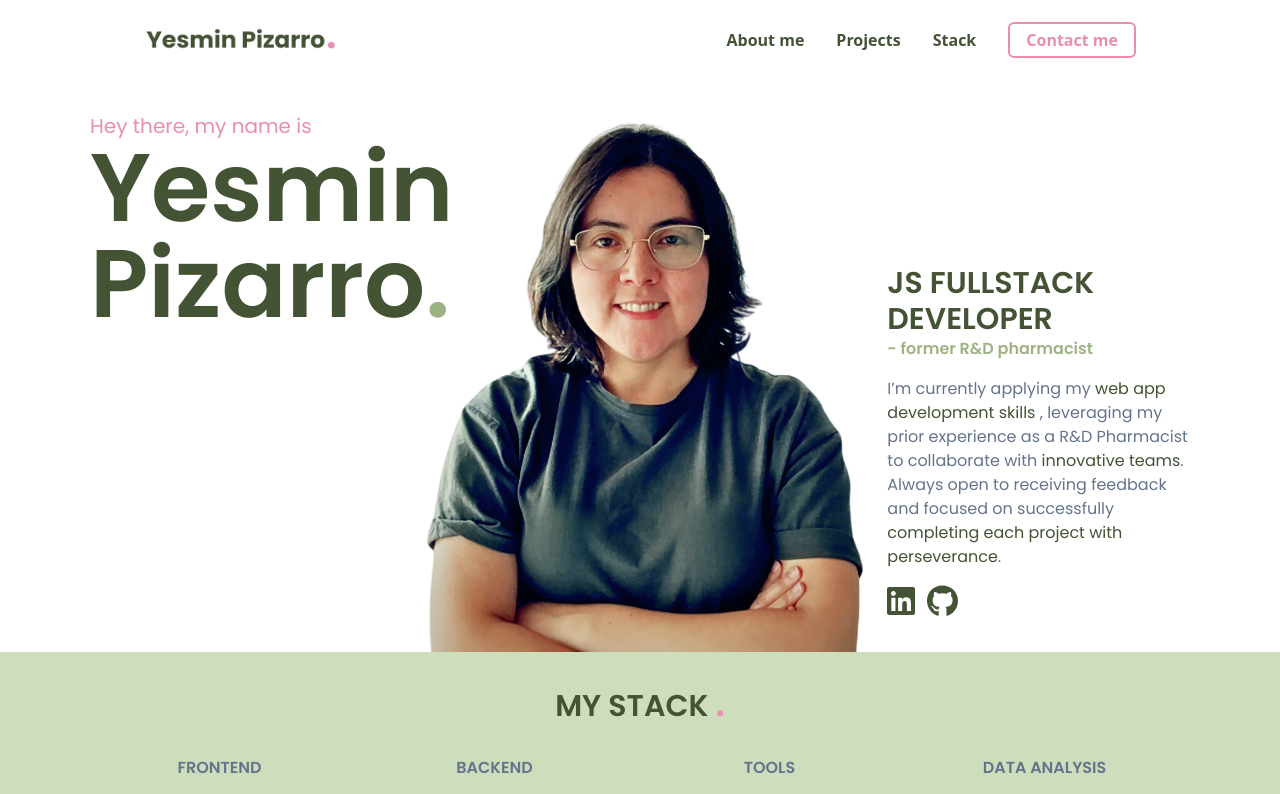
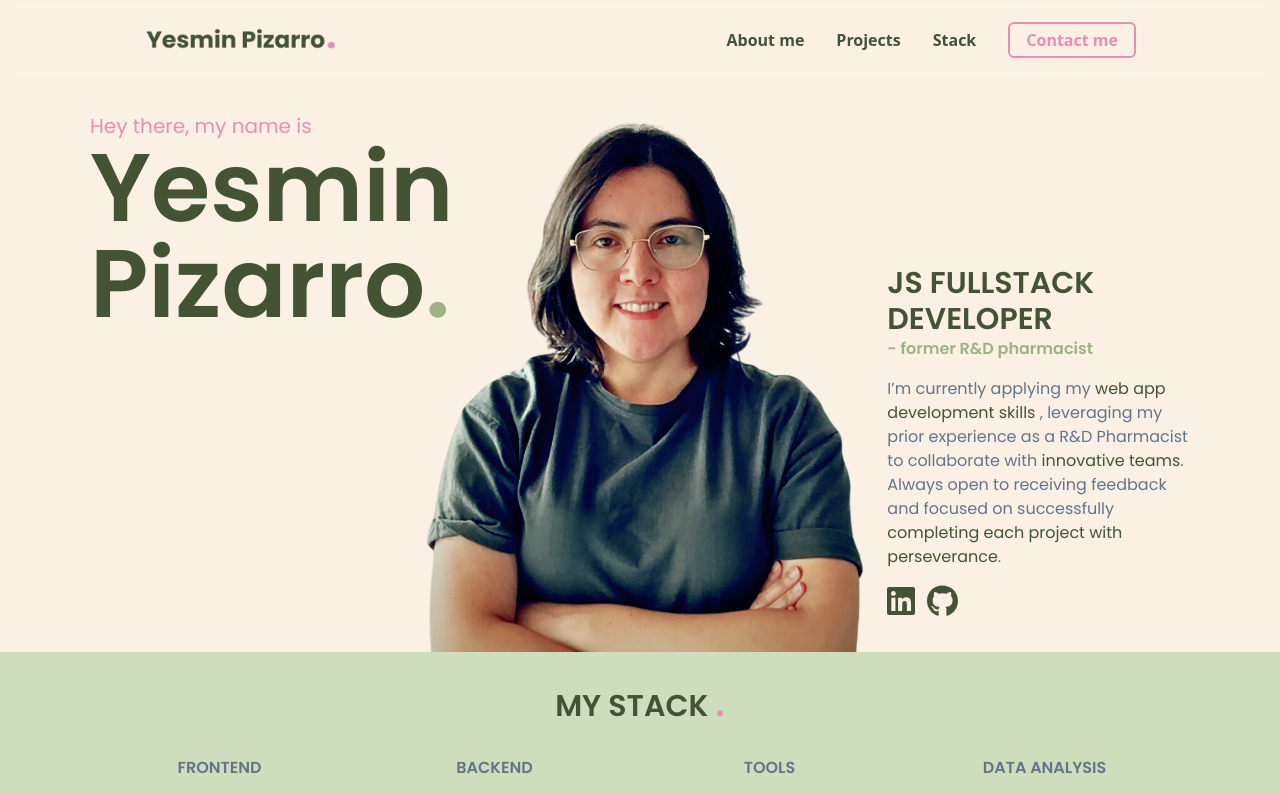
Before and after one commit to yesminalina/yesminalina_portfolio, a React (Vite) app: page / in a window 1280 px wide. Shown: the top 794 px of the page. Built offline with nearby package versions, Linux system fonts and the light colour scheme.

Commit message:
Modify color of main section to yellow_pale

```diff
--- a/src/App.jsx
+++ b/src/App.jsx
@@ -6,7 +6,7 @@ import Footer from './components/Footer'
 
 const App = () => {
   return (
-    <main>
+    <main className='bg-yellow_pale'>
       <Navigation />
       <BrowserRouter>
         <Routes>
```
